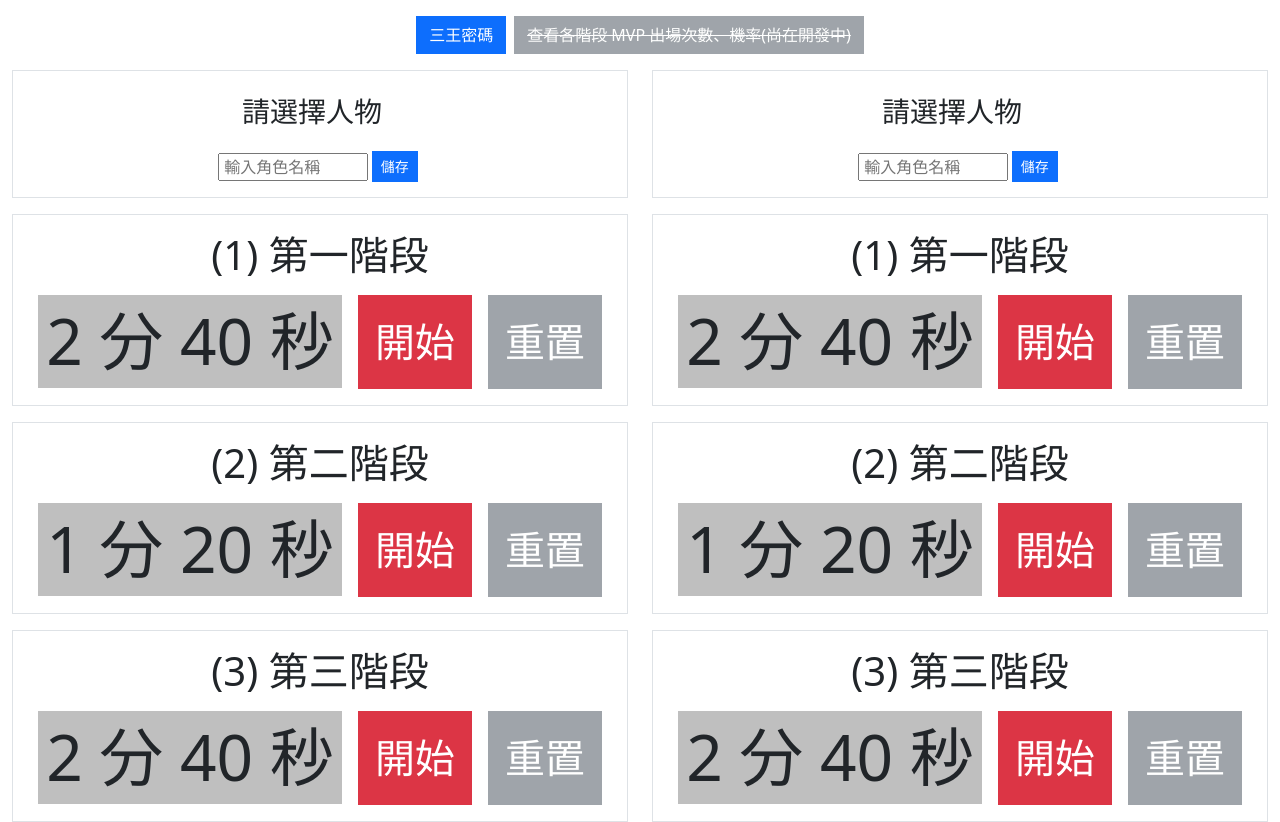
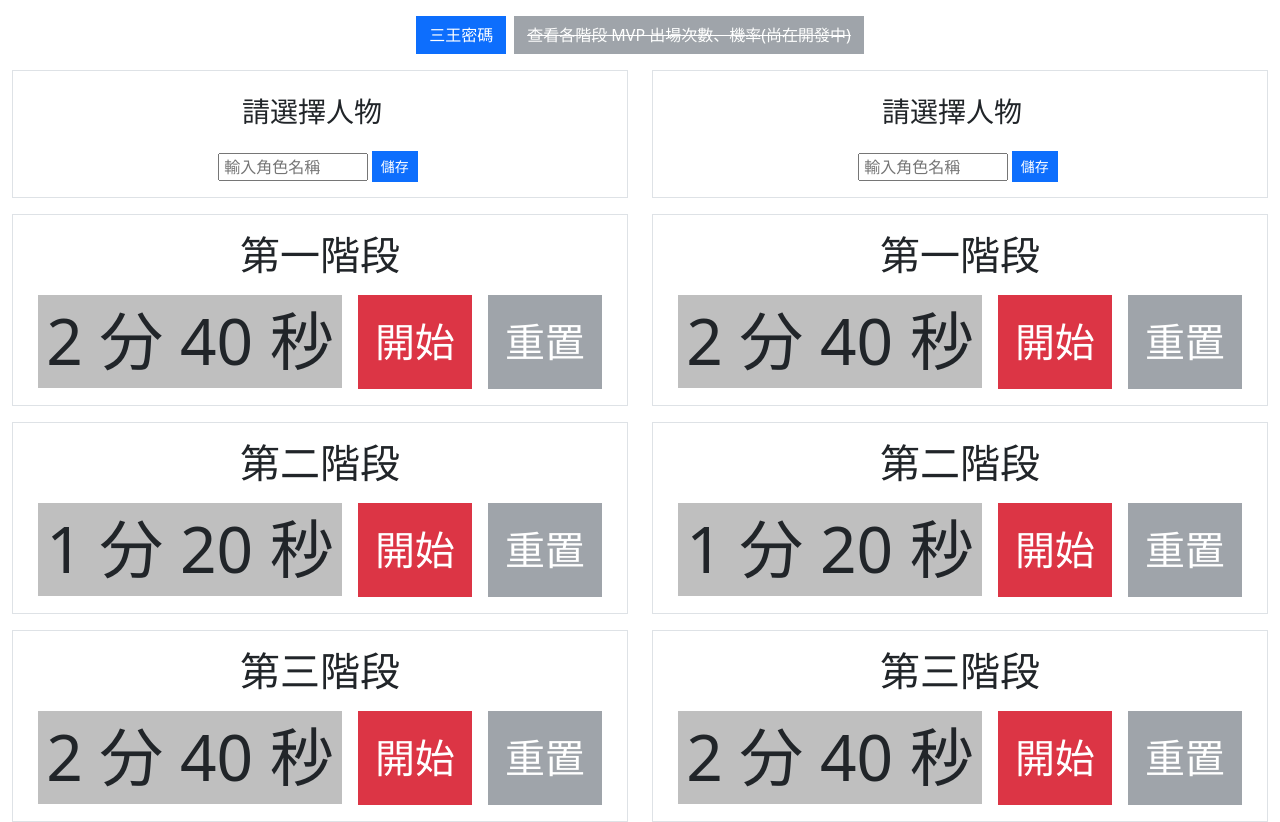
Before and after one commit to MizuYang/Three-Boss-Tools, a Vue app: page /#/ in a window 1280 px wide. Built offline with nearby package versions, Linux system fonts and the light colour scheme.

Commit message:
修改 階段文字標題

```diff
--- a/src/views/HomeView.vue
+++ b/src/views/HomeView.vue
@@ -36,7 +36,7 @@
       <!-- 三個階段區塊 -->
       <section class="position-relative text-center border mb-3 py-3">
         <span class="progress-color-1" ref="progress-1"></span>
-        <h2 class="h1 mb-3">(1) 第一階段</h2>
+        <h2 class="h1 mb-3">第一階段</h2>
         <div class="d-flex align-items-center justify-content-center">
           <h3 class="fs-time bg-time select-none mb-0 me-3 p-2">{{ showTime['1']?showTime['1']:' 2 分 40 秒 '  }}</h3>
           <button type="button" class="btn btn-danger p-lg me-3" @click="MVP(1)" :disabled="time['1']<160000">開始</button>
@@ -45,7 +45,7 @@
       </section>
       <section class="position-relative text-center border mb-3 py-3">
         <span class="progress-color-2" ref="progress-2"></span>
-        <h2 class="h1 mb-3">(2) 第二階段</h2>
+        <h2 class="h1 mb-3">第二階段</h2>
         <div class="d-flex align-items-center justify-content-center">
           <h3 class="fs-time bg-time select-none mb-0 me-3 p-2">{{ showTime['2']?showTime['2']:' 1 分 20 秒 '  }}</h3>
           <button type="button" class="btn btn-danger p-lg me-3" @click="MVP(2)" :disabled="time['2']<3000">開始</button>
@@ -54,7 +54,7 @@
       </section>
       <section class="position-relative text-center border py-3">
         <span class="progress-color-3" ref="progress-3"></span>
-        <h2 class="h1 mb-3">(3) 第三階段</h2>
+        <h2 class="h1 mb-3">第三階段</h2>
         <div class="d-flex align-items-center justify-content-center">
           <h3 class="fs-time bg-time select-none mb-0 me-3 p-2">{{ showTime['3']?showTime['3']:' 2 分 40 秒 '  }}</h3>
           <button type="button" class="btn btn-danger p-lg me-3" @click="MVP(3)" :disabled="time['3']<160000">開始</button>
@@ -92,7 +92,7 @@
       <!-- 三個階段區塊 -->
       <section class="position-relative text-center border mb-3 py-3">
         <span class="progress-color-1" ref="progress-4"></span>
-        <h2 class="h1 mb-3">(1) 第一階段</h2>
+        <h2 class="h1 mb-3">第一階段</h2>
         <div class="d-flex align-items-center justify-content-center">
           <h3 class="fs-time bg-time select-none mb-0 me-3 p-2">{{ showTime['4']?showTime['4']:' 2 分 40 秒 '  }}</h3>
           <button type="button" class="btn btn-danger p-lg me-3" @click="MVP(4)" :disabled="time['4']<160000">開始</button>
@@ -101,7 +101,7 @@
       </section>
       <section class="position-relative text-center border mb-3 py-3">
         <span class="progress-color-2" ref="progress-5"></span>
-        <h2 class="h1 mb-3">(2) 第二階段</h2>
+        <h2 class="h1 mb-3">第二階段</h2>
         <div class="d-flex align-items-center justify-content-center">
           <h3 class="fs-time bg-time select-none mb-0 me-3 p-2">{{ showTime['5']?showTime['5']:' 1 分 20 秒 '  }}</h3>
           <button type="button" class="btn btn-danger p-lg me-3" @click="MVP(5)" :disabled="time['5']<3000">開始</button>
@@ -110,7 +110,7 @@
       </section>
       <section class="position-relative text-center border py-3">
         <span class="progress-color-3" ref="progress-6"></span>
-        <h2 class="h1 mb-3">(3) 第三階段</h2>
+        <h2 class="h1 mb-3">第三階段</h2>
         <div class="d-flex align-items-center justify-content-center">
           <h3 class="fs-time bg-time select-none mb-0 me-3 p-2">{{ showTime['6']?showTime['6']:' 2 分 40 秒 '  }}</h3>
           <button type="button" class="btn btn-danger p-lg me-3" @click="MVP(6)" :disabled="time['6']<160000">開始</button>
```
